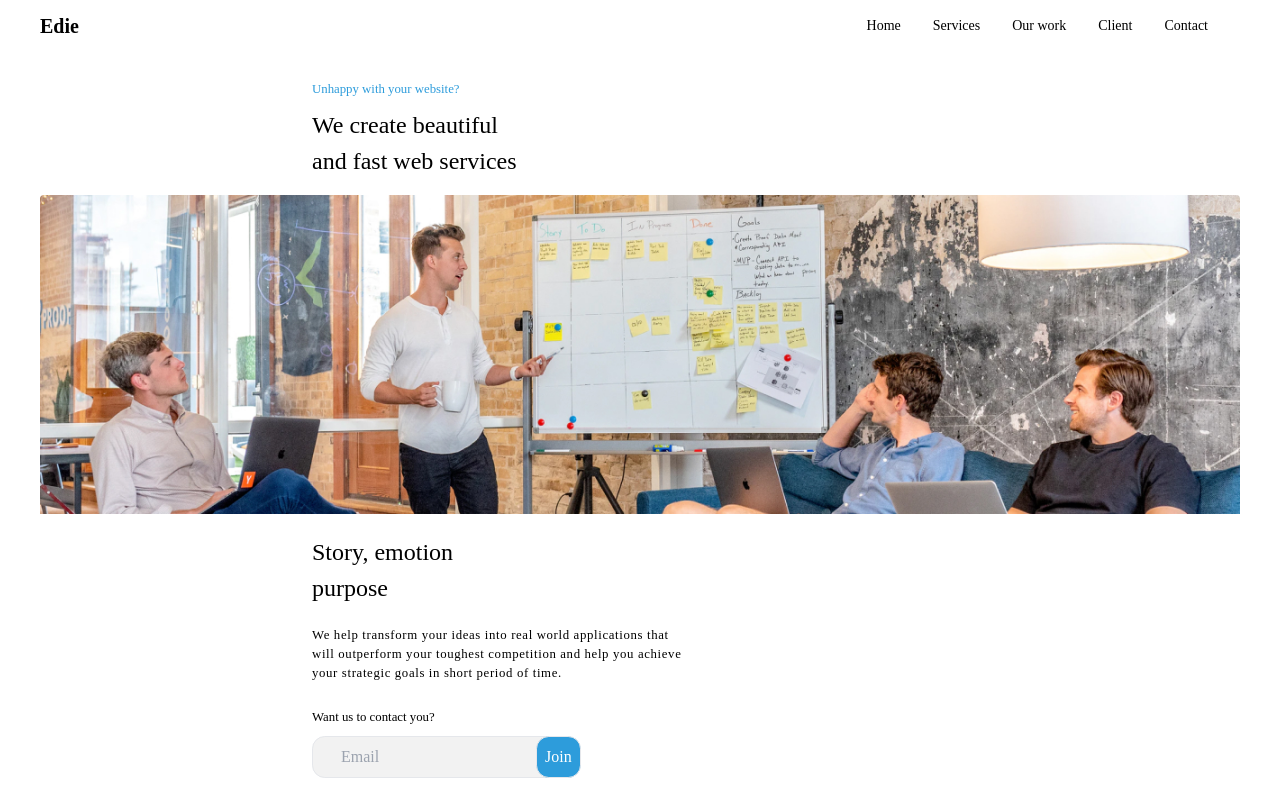
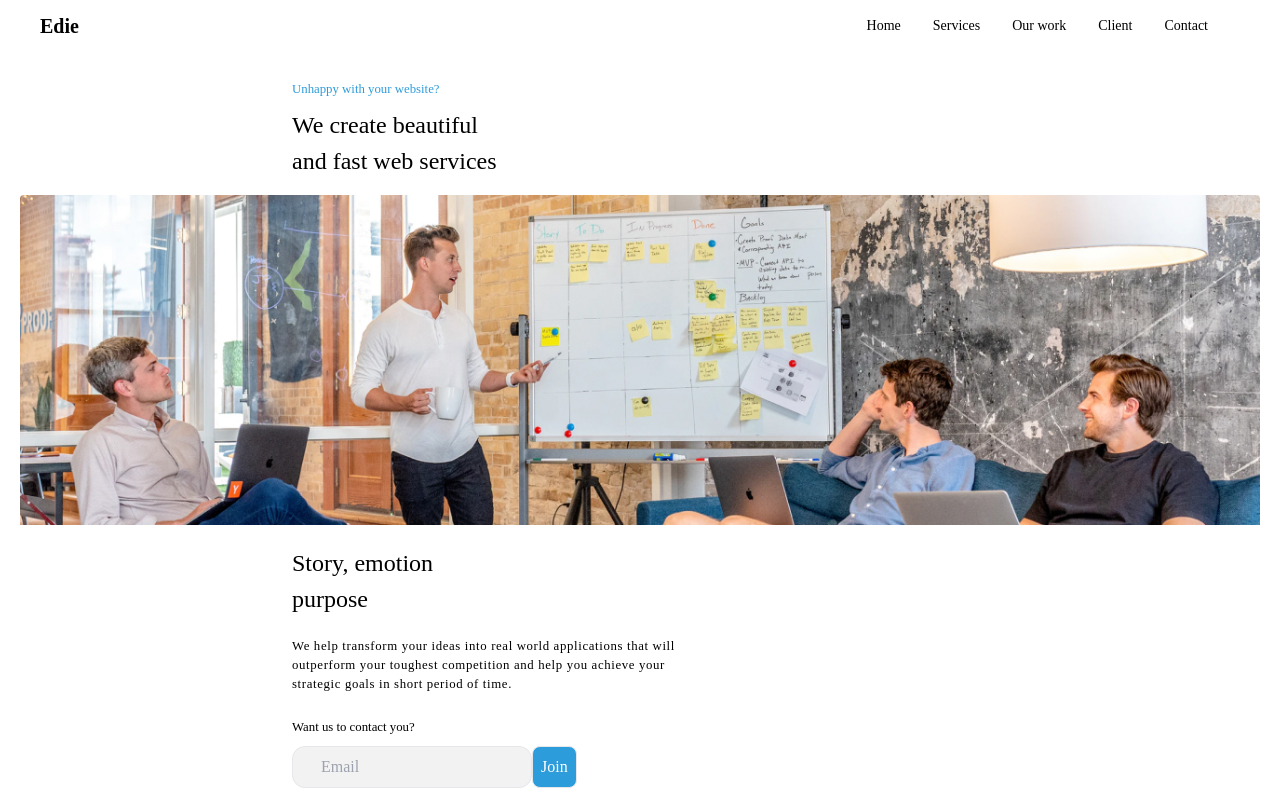
Before and after one commit to powei55/Edie-homepage, a React (Create React App) app: page / in a window 1280 px wide. Shown: the top 800 px of the page. Built offline with nearby package versions, Linux system fonts and the light colour scheme.

Commit message:
refractored the image in the hero section

```diff
--- a/src/components/Hero.jsx
+++ b/src/components/Hero.jsx
@@ -3,7 +3,7 @@ import HeroImage from '../assets/images/heroImage.jpg'
 
 const Hero = () => {
   return (
-    <div className='w-full  pt-[5em] flex flex-col px-10 items-center  '>
+    <div className='w-full  pt-[5em] flex flex-col px-5 items-center md:max-w-[1400px] '>
         <div className=''>
             <div className='lg:pl-[17em]'>
                 <p className='text-[#2D9CDB] text-[.8rem] pb-2 '>Unhappy   with your website?</p>
@@ -15,7 +15,7 @@ const Hero = () => {
 
             </div>
 
-            <img className='pb-5 object-cover w-ful h-full   rounded' src={HeroImage} alt="hero" />
+            <img className='pb-5 object-cover w-full  block rounded' src={HeroImage} alt="hero" />
         </div>
 
         <div  className='lg:pl-[17em]'>
@@ -26,12 +26,12 @@ const Hero = () => {
 
           <p className='text-[.8rem] tracking-wider font-[400] py-5 lg:w-[40%]'>We help transform your ideas into real world applications that will outperform your toughest competition and help you achieve your strategic goals in short period of time.</p>
 
-          <div>
+          <div className='max-w-[400px] '>
               <form action="">
                   <label htmlFor="email" className='text-[.8rem]'>Want us to contact you?</label><br />
                   <div className='flex relative'>
-                    <input className=' rounded-[.8rem]  border  p-2 px-7 mt-2 bg-[#F2F2F2]' type="email" id='email' placeholder='Email' />
-                    <button className='absolute ml-[14em] rounded-[.8em] mt-2 '>Join</button>
+                    <input className=' rounded-[.8rem] w-[15em]  border  p-2 px-7 mt-2 bg-[#F2F2F2]' type="email" id='email' placeholder='Email' />
+                    <button className=' rounded-[.5em] mt-2 '>Join</button>
                   </div>
               </form>
           </div>
```
